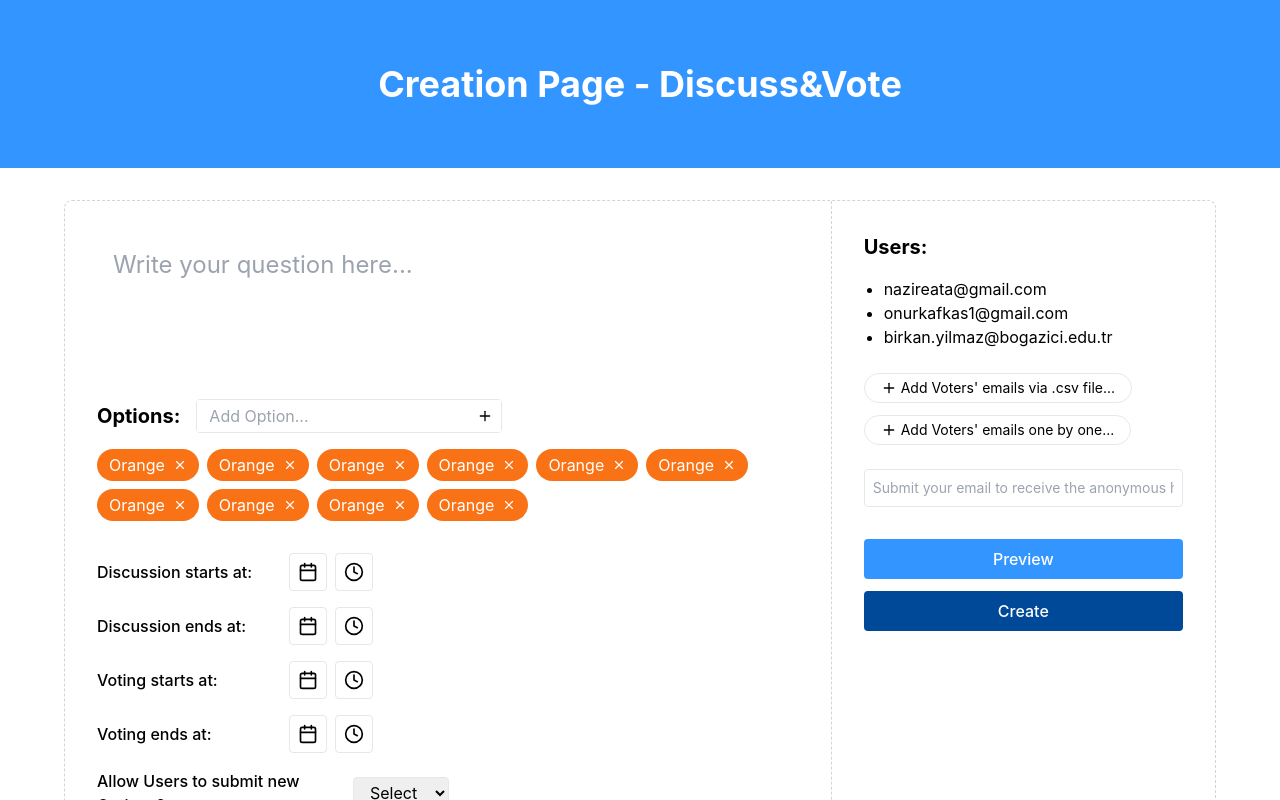
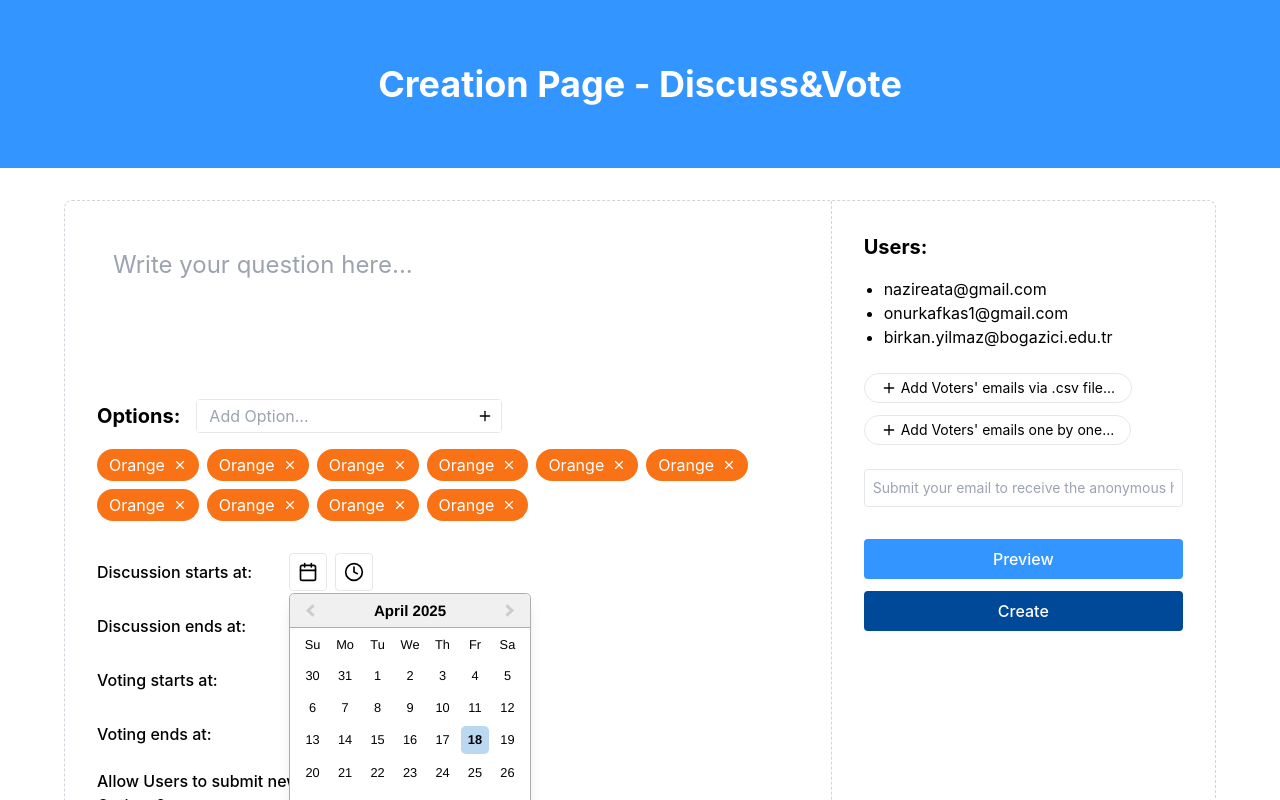
Before and after one commit to SturmR/AnonymousVoting, a React (Create React App) app in the folder frontend/: page /create-room in a window 1280 px wide. Both pictures are taken after a click on the button 308 px from the left and 572 px from the top of the page. Shown: the top 800 px of the page. Built offline with nearby package versions, Linux system fonts and the light colour scheme.

Commit message:
Initialize design of create room page.

```diff
--- a/frontend/package.json
+++ b/frontend/package.json
@@ -8,6 +8,7 @@
     "@testing-library/react": "^16.2.0",
     "@testing-library/user-event": "^13.5.0",
     "react": "^19.0.0",
+    "react-datepicker": "^8.2.1",
     "react-dom": "^19.0.0",
     "react-feather": "^2.0.10",
     "react-router-dom": "^7.4.0",
--- a/frontend/src/pages/CreateRoom.js
+++ b/frontend/src/pages/CreateRoom.js
@@ -1,8 +1,9 @@
-// src/pages/Meeting.js
 import React, { useState } from 'react';
 import { Calendar, Clock, X, Plus } from 'react-feather';
+import DatePicker from "react-datepicker";
+import "react-datepicker/dist/react-datepicker.css";
 
-function Meeting() {
+function CreateRoom() {
   // State for the form
   const [question, setQuestion] = useState('');
   const [newOption, setNewOption] = useState('');
@@ -13,6 +14,89 @@ function Meeting() {
     'onurkafkas1@gmail.com',
     'birkan.yilmaz@bogazici.edu.tr'
   ]);
+
+  const [discussionStartDate, setDiscussionStartDate] = useState(null);
+  const [discussionEndDate, setDiscussionEndDate] = useState(null);
+  const [votingStartDate, setVotingStartDate] = useState(null);
+  const [votingEndDate, setVotingEndDate] = useState(null);
+  const [changeVoteUntilDate, setChangeVoteUntilDate] = useState(null);
+
+  // State to track which date picker is currently showing
+  const [activeDatePicker, setActiveDatePicker] = useState(null);
+
+  // Add this function inside your Meeting component
+  const DateTimePicker = ({ label, selectedDate, onChange, id }) => {
+    // Function to filter available times to 10-minute intervals (XX:X0)
+    const filterTime = (time) => {
+      const minutes = time.getMinutes();
+      return minutes % 10 === 0;
+    };
+
+    return (
+      <div className="flex items-center mb-4">
+        <label className="w-48 font-medium">{label}</label>
+        <div className="flex">
+          <button
+            type="button"
+            className="border p-2 mr-2 rounded hover:bg-gray-100"
+            onClick={() => {
+              setActiveDatePicker(activeDatePicker === id ? null : id);
+            }}
+          >
+            <Calendar size={20} />
+          </button>
+          <button
+            type="button"
+            className="border p-2 rounded hover:bg-gray-100"
+            onClick={() => {
+              setActiveDatePicker(activeDatePicker === `${id}-time` ? null : `${id}-time`);
+            }}
+          >
+            <Clock size={20} />
+          </button>
+
+          {activeDatePicker === id && (
+            <div className="absolute z-10 mt-10">
+              <DatePicker
+                selected={selectedDate}
+                onChange={(date) => {
+                  onChange(date);
+                  setActiveDatePicker(null);
+                }}
+                inline
+                calendarClassName="bg-white shadow-lg border rounded"
+              />
+            </div>
+          )}
+
+          {activeDatePicker === `${id}-time` && (
+            <div className="absolute z-10 mt-10">
+              <DatePicker
+                selected={selectedDate}
+                onChange={(date) => {
+                  onChange(date);
+                  setActiveDatePicker(null);
+                }}
+                showTimeSelect
+                showTimeSelectOnly
+                timeIntervals={10}
+                filterTime={filterTime}
+                dateFormat="h:mm aa"
+                inline
+                calendarClassName="bg-white shadow-lg border rounded"
+              />
+            </div>
+          )}
+        </div>
+
+        {selectedDate && (
+          <div className="ml-4 text-sm">
+            {selectedDate.toLocaleDateString()} {selectedDate.toLocaleTimeString([], { hour: '2-digit', minute: '2-digit' })}
+          </div>
+        )}
+      </div>
+    );
+  };
 
   // Add a new option
   const addOption = () => {
@@ -107,54 +191,35 @@ function Meeting() {
             </div>
 
             {/* Date and Time Selectors */}
-            <div className="space-y-4">
-              <div className="flex items-center">
-                <label className="w-48 font-medium">Discussion starts at:</label>
-                <div className="flex">
-                  <button className="border p-2 mr-2 rounded">
-                    <Calendar size={20} />
-                  </button>
-                  <button className="border p-2 rounded">
-                    <Clock size={20} />
-                  </button>
-                </div>
-              </div>
+            {/* Date and Time Selectors */}
+            <div className="space-y-4 relative">
+              <DateTimePicker
+                label="Discussion starts at:"
+                selectedDate={discussionStartDate}
+                onChange={setDiscussionStartDate}
+                id="discussion-start"
+              />
 
-              <div className="flex items-center">
-                <label className="w-48 font-medium">Discussion ends at:</label>
-                <div className="flex">
-                  <button className="border p-2 mr-2 rounded">
-                    <Calendar size={20} />
-                  </button>
-                  <button className="border p-2 rounded">
-                    <Clock size={20} />
-                  </button>
-                </div>
-              </div>
+              <DateTimePicker
+                label="Discussion ends at:"
+                selectedDate={discussionEndDate}
+                onChange={setDiscussionEndDate}
+                id="discussion-end"
+              />
 
-              <div className="flex items-center">
-                <label className="w-48 font-medium">Voting starts at:</label>
-                <div className="flex">
-                  <button className="border p-2 mr-2 rounded">
-                    <Calendar size={20} />
-                  </button>
-                  <button className="border p-2 rounded">
-                    <Clock size={20} />
-                  </button>
-                </div>
-              </div>
+              <DateTimePicker
+                label="Voting starts at:"
+                selectedDate={votingStartDate}
+                onChange={setVotingStartDate}
+                id="voting-start"
+              />
 
-              <div className="flex items-center">
-                <label className="w-48 font-medium">Voting ends at:</label>
-                <div className="flex">
-                  <button className="border p-2 mr-2 rounded">
-                    <Calendar size={20} />
-                  </button>
-                  <button className="border p-2 rounded">
-                    <Clock size={20} />
-                  </button>
-                </div>
-              </div>
+              <DateTimePicker
+                label="Voting ends at:"
+                selectedDate={votingEndDate}
+                onChange={setVotingEndDate}
+                id="voting-end"
+              />
 
               {/* Dropdown Selectors */}
               <div className="flex items-center">
@@ -201,17 +266,13 @@ function Meeting() {
                 </select>
               </div>
 
-              <div className="flex items-center">
-                <label className="w-64 font-medium">Allow users to change their vote until:</label>
-                <div className="flex">
-                  <button className="border p-2 mr-2 rounded">
-                    <Calendar size={20} />
-                  </button>
-                  <button className="border p-2 rounded">
-                    <Clock size={20} />
-                  </button>
-                </div>
-              </div>
+              <DateTimePicker
+                label="Allow users to change their vote until:"
+                selectedDate={changeVoteUntilDate}
+                onChange={setChangeVoteUntilDate}
+                id="change-vote-until"
+              />
+
             </div>
           </div>
 
@@ -259,4 +320,4 @@ function Meeting() {
   );
 }
 
-export default Meeting;
+export default CreateRoom;
```
Also changed, not shown: 1 other file (tests, documents, lock files or other folders).
